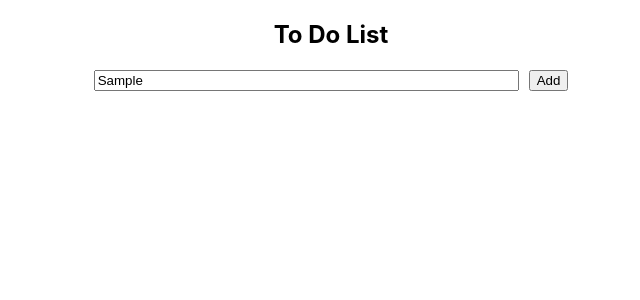
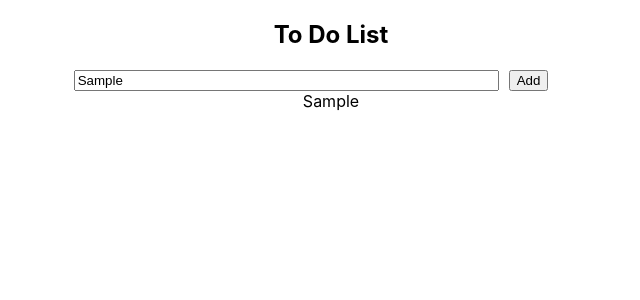
Before and after one commit to pesto-students/p5-tanish-Chandramohan97, a React (Create React App) app in the folder Week-9/todolist/: page / in a window 1280 px wide. Both pictures are taken after typing "Sample" into the empty fields and a click on the button "Add". Shown: the top 300 px of the page, without its empty margins (309-949 px from the left). Built offline with nearby package versions, Linux system fonts and the light colour scheme.

Commit message:
feat : printing the list of items

```diff
--- a/Week-9/todolist/src/components/ToDoForm.js
+++ b/Week-9/todolist/src/components/ToDoForm.js
@@ -16,10 +16,10 @@ function ToDoForm(){
       value : list
     };
 
-    setItems( items => [...items,item]);
-    console.log(items);
+    setItems( items => [...items,item]); // Adding list to the items array.
+    // console.log(items); For testing.
 
-    setList("");
+    setList("");  // resetting the value of list to
   }
   return (
     // replacing form with <div> container as the console.log would disappear immediately post submit.
@@ -30,7 +30,13 @@ function ToDoForm(){
         onChange ={e => setList(e.target.value)}
         />
         <button onClick={addItem}> Add </button>
-      </div>
+    <ul>
+      {items.map(item => {return(
+        <li key ={item.id} > {item.value} </li>
+      )})}
+    </ul>
+
+    </div>
   )
 }
 
--- a/Week-9/todolist/src/components/toDoForm.css
+++ b/Week-9/todolist/src/components/toDoForm.css
@@ -1,3 +1,7 @@
 button{
     margin-left: 10px;
 }
+
+ul{
+    display: inline;
+}
```
